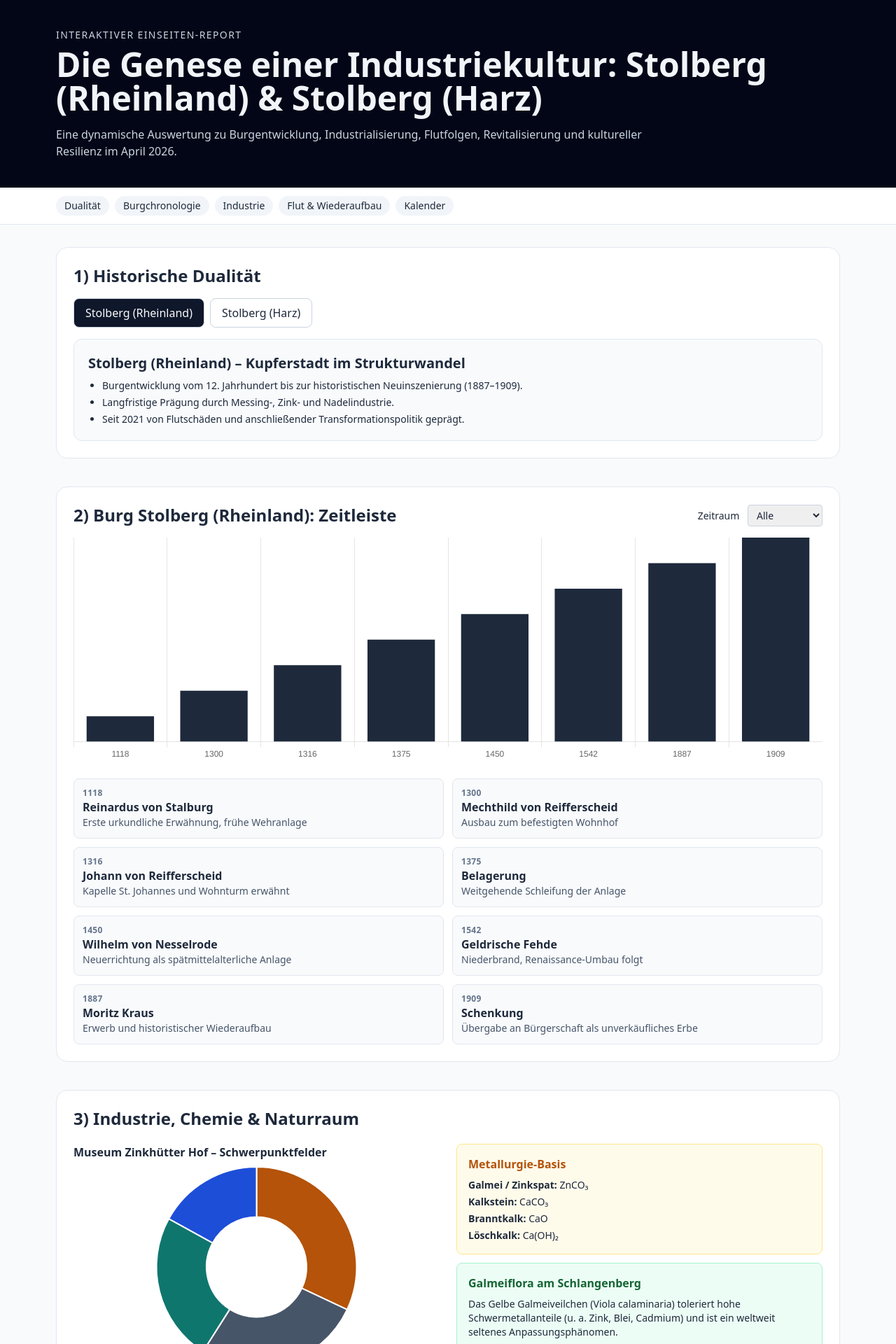
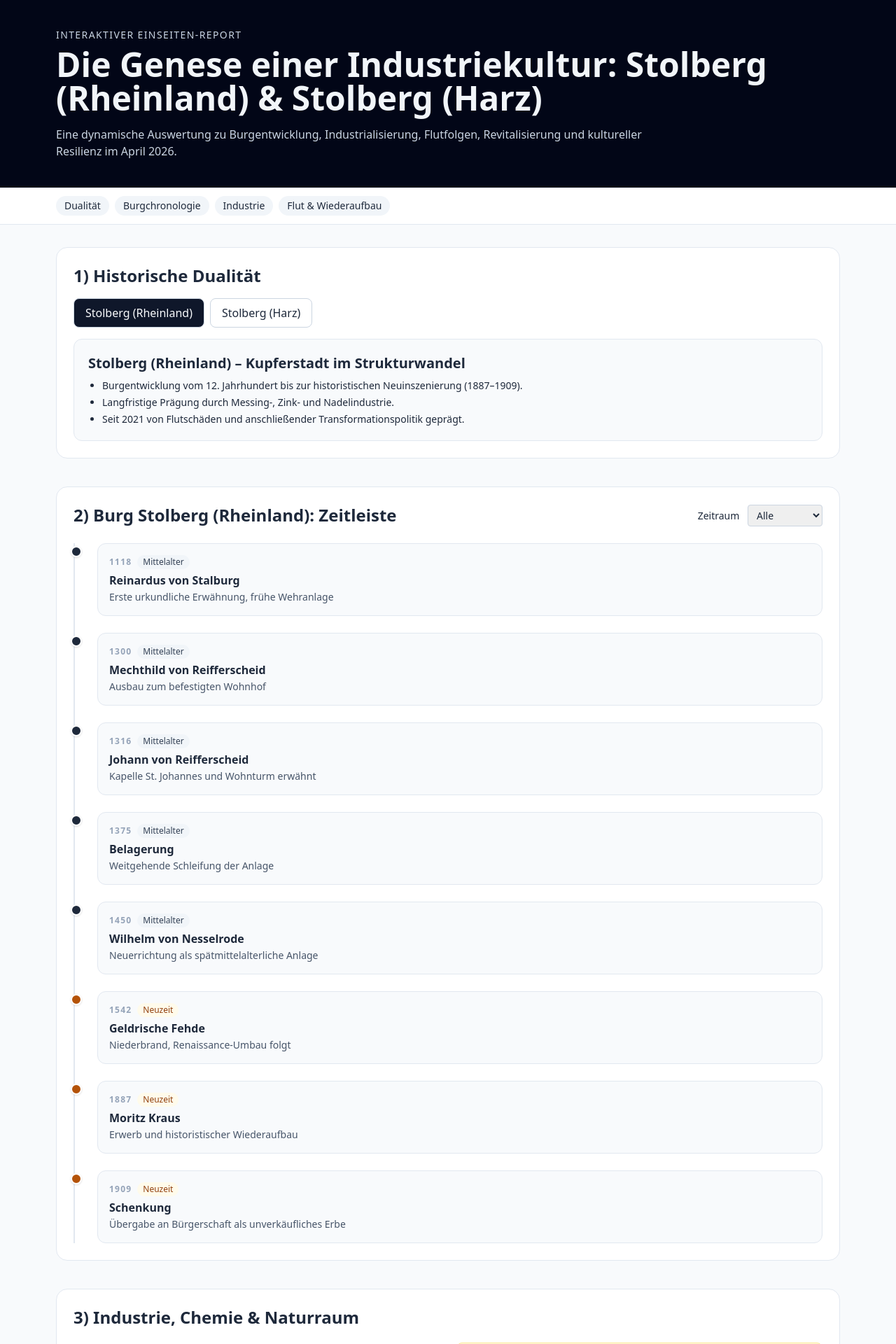
Before and after one commit to cgars/faulmann, a Jekyll site: the page reports/stolberg-industriekultur.html, which Jekyll copies as it is, in a window 1280 px wide. Shown: the top 1920 px of the page at 70% size. Built offline with Jekyll 4.4.1, drawn with Linux system fonts in a browser that asks for light colours; nearby versions of some CDN libraries; some of the changed text lies outside the part shown.

Commit message:
Replace timeline bar chart with HTML/CSS timeline; remove calendar section
Agent-Logs-Url: https://github.com/cgars/faulmann/sessions/adfb10d7-046e-4bdb-9ba0-688a8d2224a9

Co-authored-by: cgars <1793176+cgars@users.noreply.github.com>

```diff
--- a/reports/stolberg-industriekultur.html
+++ b/reports/stolberg-industriekultur.html
@@ -24,7 +24,6 @@
     <style>
         .chart-container { position: relative; width: 100%; height: 320px; }
         .tab-btn.active { background: #0f172a; color: #f8fafc; }
-        .tag-btn.active { background: #1e293b; color: #fff; border-color: #1e293b; }
     </style>
 </head>
 <body class="bg-slate-50 text-slate-800">
@@ -42,7 +41,6 @@
             <a href="#burg" class="px-3 py-1 rounded-full bg-slate-100 hover:bg-slate-200">Burgchronologie</a>
             <a href="#industrie" class="px-3 py-1 rounded-full bg-slate-100 hover:bg-slate-200">Industrie</a>
             <a href="#wiederaufbau" class="px-3 py-1 rounded-full bg-slate-100 hover:bg-slate-200">Flut & Wiederaufbau</a>
-            <a href="#kalender" class="px-3 py-1 rounded-full bg-slate-100 hover:bg-slate-200">Kalender</a>
         </div>
     </nav>
 
@@ -57,7 +55,7 @@
         </section>
 
         <section id="burg" class="bg-white rounded-2xl border border-slate-200 p-6">
-            <div class="flex flex-col md:flex-row md:items-center md:justify-between gap-4 mb-4">
+            <div class="flex flex-col md:flex-row md:items-center md:justify-between gap-4 mb-6">
                 <h2 class="text-2xl font-semibold">2) Burg Stolberg (Rheinland): Zeitleiste</h2>
                 <label class="text-sm">Zeitraum
                     <select id="timelineFilter" class="ml-2 px-2 py-1 border border-slate-300 rounded">
@@ -67,8 +65,7 @@
                     </select>
                 </label>
             </div>
-            <div class="chart-container"><canvas id="timelineChart"></canvas></div>
-            <div id="timelineList" class="mt-6 grid md:grid-cols-2 gap-3"></div>
+            <div id="timelineList" class="relative pl-8 border-l-2 border-slate-200 space-y-6"></div>
         </section>
 
         <section id="industrie" class="bg-white rounded-2xl border border-slate-200 p-6">
@@ -137,27 +134,6 @@
             </div>
         </section>
 
-        <section id="kalender" class="bg-white rounded-2xl border border-slate-200 p-6">
-            <h2 class="text-2xl font-semibold mb-4">5) Veranstaltungskalender April 2026</h2>
-            <div class="flex flex-wrap items-center justify-between gap-3 mb-4">
-                <div id="eventTags" class="flex flex-wrap gap-2"></div>
-                <button id="upcomingToggle" class="px-3 py-1 rounded-full border border-slate-300 text-sm hover:bg-slate-100">Nur kommende Termine</button>
-            </div>
-            <div class="overflow-x-auto">
-                <table class="w-full text-sm border-collapse">
-                    <thead>
-                        <tr class="bg-slate-100 text-left">
-                            <th class="p-2 border border-slate-200">Datum</th>
-                            <th class="p-2 border border-slate-200">Typ</th>
-                            <th class="p-2 border border-slate-200">Ort</th>
-                            <th class="p-2 border border-slate-200">Details</th>
-                        </tr>
-                    </thead>
-                    <tbody id="eventTable"></tbody>
-                </table>
-            </div>
-        </section>
-
         <section class="bg-slate-900 text-slate-100 rounded-2xl p-6">
             <h2 class="text-2xl font-semibold mb-3">Fazit</h2>
             <p id="finalSummary" class="text-slate-300 leading-relaxed"></p>
@@ -223,48 +189,33 @@
         });
         renderTab("rheinland");
 
-        const timelineCtx = document.getElementById("timelineChart");
         const timelineList = document.getElementById("timelineList");
         const timelineFilter = document.getElementById("timelineFilter");
-        let timelineChart;
+
+        const phaseColors = {
+            mittelalter: { dot: "#1e293b", badge: "bg-slate-100 text-slate-700" },
+            neuzeit:     { dot: "#b45309", badge: "bg-amber-50 text-amber-800" }
+        };
 
         function renderTimeline() {
             const mode = timelineFilter.value;
             const filtered = mode === "all" ? timelineData : timelineData.filter(x => x.phase === mode);
-            if (timelineChart) timelineChart.destroy();
-            timelineChart = new Chart(timelineCtx, {
-                type: "bar",
-                data: {
-                    labels: filtered.map(x => x.year),
-                    datasets: [{
-                        label: "Burgentwicklung (Ereignisse)",
-                        data: filtered.map((_, i) => i + 1),
-                        backgroundColor: "#1e293b"
-                    }]
-                },
-                options: {
-                    responsive: true,
-                    maintainAspectRatio: false,
-                    plugins: {
-                        legend: { display: false },
-                        tooltip: {
-                            callbacks: {
-                                title: (ctx) => `${filtered[ctx[0].dataIndex].year}`,
-                                label: (ctx) => `${filtered[ctx.dataIndex].label}: ${filtered[ctx.dataIndex].detail}`
-                            }
-                        }
-                    },
-                    scales: { y: { display: false } }
-                }
-            });
-
-            timelineList.innerHTML = filtered.map(entry => `
-                <article class="p-3 rounded-lg border border-slate-200 bg-slate-50">
-                    <p class="text-xs font-semibold uppercase tracking-wide text-slate-500">${entry.year}</p>
-                    <h4 class="font-semibold">${entry.label}</h4>
-                    <p class="text-sm text-slate-600">${entry.detail}</p>
-                </article>
-            `).join("");
+            timelineList.innerHTML = filtered.map(entry => {
+                const colors = phaseColors[entry.phase];
+                return `
+                <div class="relative">
+                    <span class="absolute -left-[2.35rem] top-1 w-4 h-4 rounded-full border-2 border-white shadow"
+                          style="background:${colors.dot}"></span>
+                    <div class="bg-slate-50 border border-slate-200 rounded-xl p-4">
+                        <div class="flex flex-wrap items-center gap-2 mb-1">
+                            <span class="text-xs font-bold tracking-widest text-slate-400 uppercase">${entry.year}</span>
+                            <span class="text-xs px-2 py-0.5 rounded-full ${colors.badge}">${entry.phase === "mittelalter" ? "Mittelalter" : "Neuzeit"}</span>
+                        </div>
+                        <h4 class="font-semibold text-slate-800">${entry.label}</h4>
+                        <p class="text-sm text-slate-600 mt-0.5">${entry.detail}</p>
+                    </div>
+                </div>`;
+            }).join("");
         }
         timelineFilter.addEventListener("change", renderTimeline);
         renderTimeline();
@@ -307,56 +258,6 @@
             }
         });
 
-        const uniqueTypes = ["Alle", ...new Set(events.map(e => e.type))];
-        const eventTags = document.getElementById("eventTags");
-        const eventTable = document.getElementById("eventTable");
-        const upcomingToggle = document.getElementById("upcomingToggle");
-        let selectedType = "Alle";
-        let upcomingOnly = false;
-
-        function parseGermanDate(dateString) {
-            const [day, month, year] = dateString.split(".").map(Number);
-            return new Date(year, month - 1, day);
-        }
-
-        function renderEventTags(active = "Alle") {
-            eventTags.innerHTML = uniqueTypes.map(type => `
-                <button class="tag-btn ${type === active ? "active" : ""} px-3 py-1 rounded-full border border-slate-300 text-sm" data-type="${type}">
-                    ${type}
-                </button>
-            `).join("");
-            eventTags.querySelectorAll(".tag-btn").forEach(btn => {
-                btn.addEventListener("click", () => renderEvents(btn.dataset.type));
-            });
-        }
-
-        function renderEvents(type = "Alle") {
-            selectedType = type;
-            renderEventTags(type);
-            const today = new Date();
-            today.setHours(0, 0, 0, 0);
-            let filtered = type === "Alle" ? events : events.filter(e => e.type === type);
-            if (upcomingOnly) {
-                filtered = filtered.filter(e => parseGermanDate(e.date) >= today);
-            }
-            eventTable.innerHTML = filtered.map(e => `
-                <tr class="hover:bg-slate-50">
-                    <td class="p-2 border border-slate-200">${e.date}</td>
-                    <td class="p-2 border border-slate-200">${e.type}</td>
-                    <td class="p-2 border border-slate-200">${e.place}</td>
-                    <td class="p-2 border border-slate-200">${e.details}</td>
-                </tr>
-            `).join("") || `<tr><td colspan="4" class="p-3 text-center text-slate-500 border border-slate-200">Keine passenden Termine.</td></tr>`;
-        }
-        upcomingToggle.addEventListener("click", () => {
-            upcomingOnly = !upcomingOnly;
-            upcomingToggle.classList.toggle("bg-slate-800", upcomingOnly);
-            upcomingToggle.classList.toggle("text-white", upcomingOnly);
-            upcomingToggle.classList.toggle("border-slate-800", upcomingOnly);
-            renderEvents(selectedType);
-        });
-        renderEvents();
-
         document.getElementById("finalSummary").textContent =
             "Stolberg zeigt 2026 eine gleichzeitige Persistenz von Erbe und Krise: Die Burg- und Industriegeschichte bleibt identitätsstiftend, während Flutfolgen, Leerstand und Umbau den Gegenwartsdruck erhöhen. " +
             "Die aktuellen Maßnahmen deuten auf einen aktiven Transformationspfad, in dem Denkmalkultur, Infrastrukturmodernisierung und klimaresiliente Stadtentwicklung verbunden werden.";
```
Also changed, not shown: other parts of reports/stolberg-industriekultur.html (+0 -10 lines).
